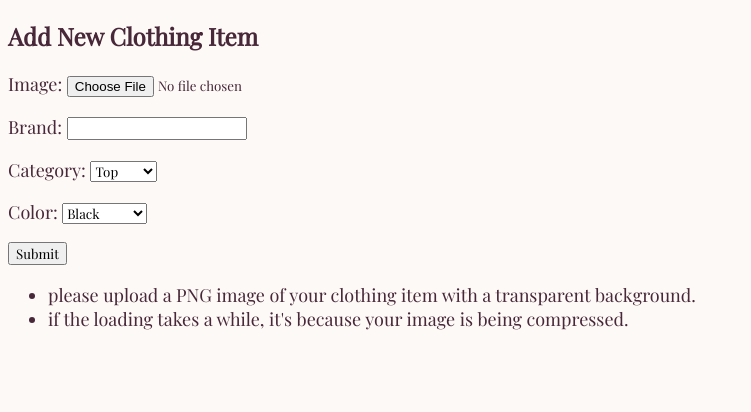
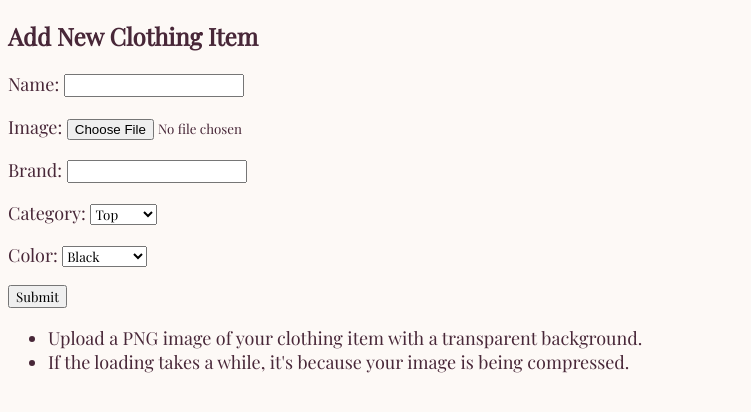
Before and after one commit to ninasandejas/FLAIRE_CSCI42, a Django app: page /closet/add-clothing-item/ in a window 1280 px wide. Shown: the part 64-476 px from the top of the page, without its empty margins (0-751 px from the left). Run offline with Django 3.2, Linux system fonts and the light colour scheme; some libraries are stand-ins or nearby versions.

Commit message:
added name field to clothingitem model, updated form and admin

```diff
--- a/flaire/closet/admin.py
+++ b/flaire/closet/admin.py
@@ -7,6 +7,7 @@ class ClothingItemAdmin(admin.ModelAdmin):
     list_display = (
         "id",
         "owner",
+        "name",
         "category",
         "brand",
         "color",
--- a/flaire/closet/forms.py
+++ b/flaire/closet/forms.py
@@ -6,4 +6,4 @@ from .models import *
 class AddClothingItemForm(forms.ModelForm):
     class Meta:
         model = ClothingItem
-        fields = ["image", "brand", "category", "color"]
+        fields = ["name", "image", "brand", "category", "color"]
--- a/flaire/closet/models.py
+++ b/flaire/closet/models.py
@@ -10,6 +10,7 @@ class ClothingItem(models.Model):
     owner = models.ForeignKey(
         Profile, on_delete=models.CASCADE, related_name="clothing_items", null=True
     )
+    name = models.CharField(max_length=100, null=True, blank=True)
     image = models.ImageField(upload_to="clothingitemimages/", blank=False)
     date_created = models.DateTimeField(auto_now_add=True, null=False)
     date_updated = models.DateTimeField(auto_now=True, null=False)
@@ -78,3 +79,4 @@ class Outfit(models.Model):
     items = models.ManyToManyField(ClothingItem, related_name="outfits", blank=True)
     date_created = models.DateTimeField(auto_now_add=True, null=False)
     date_updated = models.DateTimeField(auto_now=True, null=False)
+    # for the outfit post
--- a/flaire/templates/closet/add-clothing-item.html
+++ b/flaire/templates/closet/add-clothing-item.html
@@ -14,12 +14,11 @@
 </form>
 <p>
 <ul>
-    <!-- temporary messages. might add background removal API later if there is time -->
     <li>
-        please upload a PNG image of your clothing item with a transparent background.
+        Upload a PNG image of your clothing item with a transparent background.
     </li>
     <li>
-        if the loading takes a while, it's because your image is being compressed.
+        If the loading takes a while, it's because your image is being compressed.
     </li>
 </ul>
 </p>
```
Also changed, not shown: flaire/closet/migrations/0005_clothingitem_name.py (added), flaire/static/img/angel-top.png (deleted), flaire/static/img/charm-bracelet.png (deleted), flaire/static/img/cherub-locket.png (deleted), flaire/static/img/gold-bracelet.png (deleted), flaire/static/img/juli-bag.png (deleted), flaire/static/img/outfit1.png (deleted), flaire/static/img/outfit2.png (deleted), flaire/static/img/pink-flower-bracelet.png (deleted), flaire/user_management/migrations/0004_wishlistitem.py (added).
